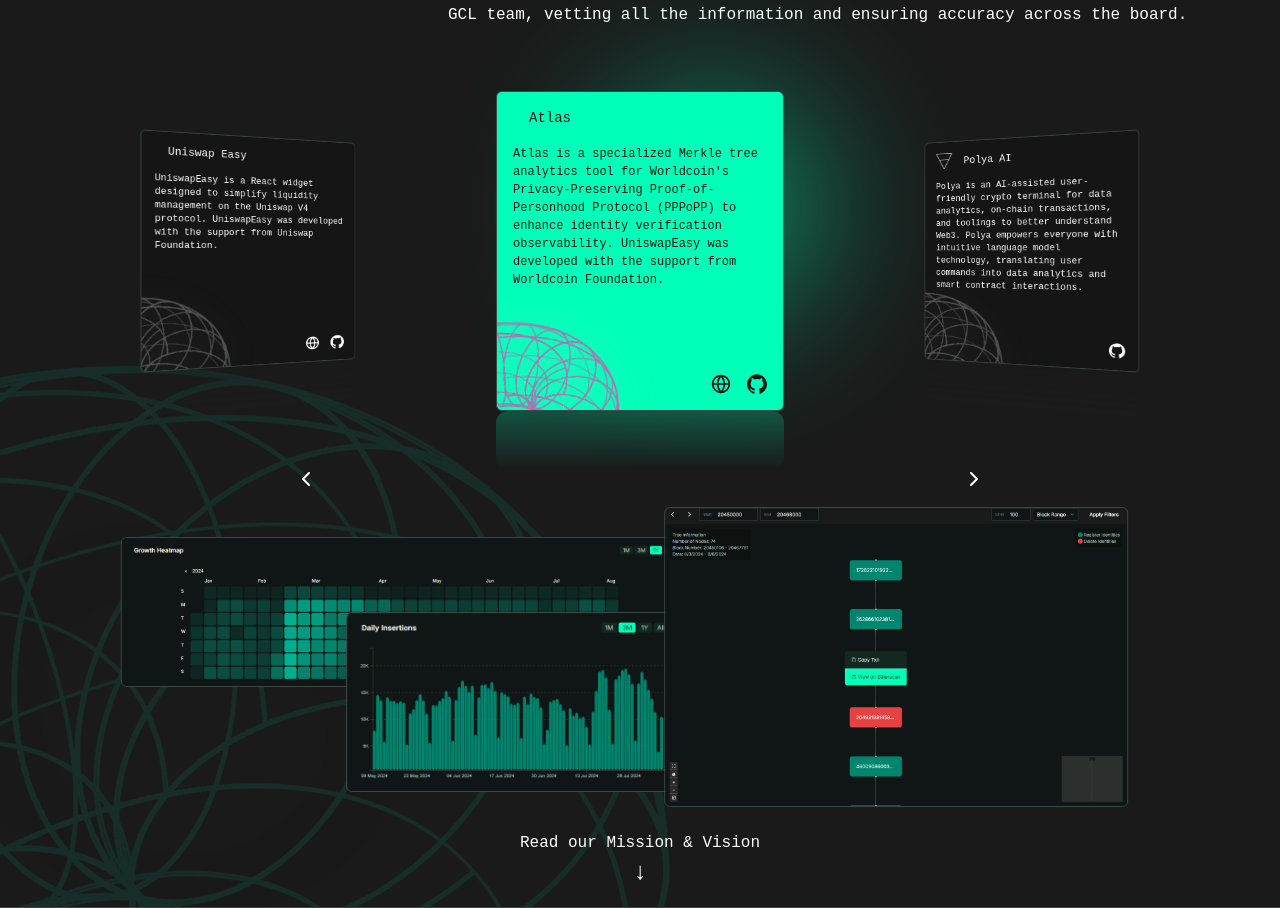
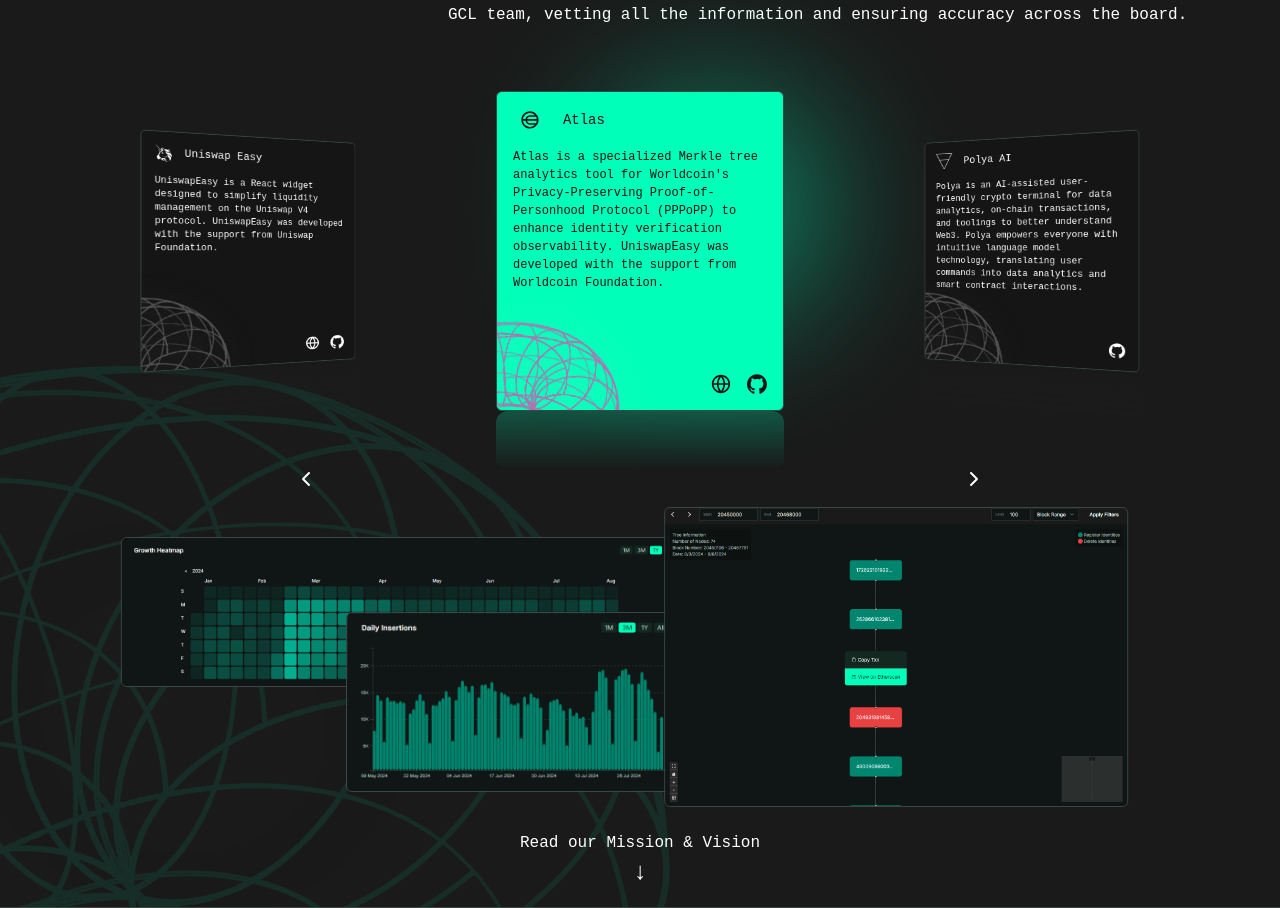
Before and after one commit to GamCap/gamcap-landing-page, a Next.js app: page / in a window 1280 px wide. Shown: the part 912-1820 px from the top of the page. Built offline with nearby package versions, Linux system fonts and the light colour scheme.

Commit message:
updated video settings for polya video, added uniswap and worldcoin logos to projects

```diff
--- /dev/null
+++ b/app/components/Icons/UniswapLogo.jsx
@@ -0,0 +1,97 @@
+import { memo } from "react";
+
+const UniswapLogo = (props) => (
+  <svg
+    xmlns="http://www.w3.org/2000/svg"
+    viewBox="0 0 168.3 193.8"
+    width="168.3"
+    height="193.8"
+    fill="none"
+    {...props}
+  >
+    <path
+      fillRule="evenodd"
+      clipRule="evenOdd"
+      fill="currentColor"
+      d="M66,44.1c-2.1-0.3-2.2-0.4-1.2-0.5c1.9-0.3,6.3,0.1,9.4,0.8c7.2,1.7,13.7,6.1,20.6,13.8l1.8,2.1l2.6-0.4
+	c11.1-1.8,22.5-0.4,32,4c2.6,1.2,6.7,3.6,7.2,4.2c0.2,0.2,0.5,1.5,0.7,2.8c0.7,4.7,0.4,8.2-1.1,10.9c-0.8,1.5-0.8,1.9-0.3,3.2
+	c0.4,1,1.6,1.7,2.7,1.7c2.4,0,4.9-3.8,6.1-9.1l0.5-2.1l0.9,1c5.1,5.7,9.1,13.6,9.7,19.2l0.2,1.5l-0.9-1.3c-1.5-2.3-2.9-3.8-4.8-5.1
+	c-3.4-2.3-7-3-16.5-3.5c-8.6-0.5-13.5-1.2-18.3-2.8c-8.2-2.7-12.4-6.2-22.1-19.1c-4.3-5.7-7-8.8-9.7-11.4
+	C79.6,48.3,73.7,45.3,66,44.1z"
+    />
+    <path
+      fillRule="evenodd"
+      clipRule="evenOdd"
+      fill="currentColor"
+      d="M140.5,56.8c0.2-3.8,0.7-6.3,1.8-8.6c0.4-0.9,0.8-1.7,0.9-1.7c0.1,0-0.1,0.7-0.4,1.5c-0.8,2.2-0.9,5.3-0.4,8.8
+	c0.7,4.5,1,5.1,5.8,10c2.2,2.3,4.8,5.2,5.8,6.4l1.7,2.2l-1.7-1.6c-2.1-2-6.9-5.8-8-6.3c-0.7-0.4-0.8-0.4-1.3,0.1
+	c-0.4,0.4-0.5,1-0.5,3.9c-0.1,4.5-0.7,7.3-2.2,10.2c-0.8,1.5-0.9,1.2-0.2-0.5c0.5-1.3,0.6-1.9,0.6-6.2c0-8.7-1-10.8-7.1-14.3
+	c-1.5-0.9-4.1-2.2-5.6-2.9c-1.6-0.7-2.8-1.3-2.7-1.3c0.2-0.2,6.1,1.5,8.4,2.5c3.5,1.4,4.1,1.5,4.5,1.4
+	C140.2,60.1,140.4,59.3,140.5,56.8z"
+    />
+    <path
+      fillRule="evenodd"
+      clipRule="evenOdd"
+      fill="currentColor"
+      d="M70.1,71.7c-4.2-5.8-6.9-14.8-6.3-21.5l0.2-2.1l1,0.2c1.8,0.3,4.9,1.5,6.4,2.4c4,2.4,5.8,5.7,7.5,13.9
+	c0.5,2.4,1.2,5.2,1.5,6.1c0.5,1.5,2.4,5,4,7.2c1.1,1.6,0.4,2.4-2.1,2.2C78.5,79.7,73.4,76.2,70.1,71.7z"
+    />
+    <path
+      fillRule="evenodd"
+      clipRule="evenOdd"
+      fill="currentColor"
+      d="M135.4,115.2c-19.8-8-26.8-14.9-26.8-26.6c0-1.7,0.1-3.1,0.1-3.1c0.1,0,0.8,0.6,1.7,1.3c4,3.2,8.5,4.6,21,6.4
+	c7.3,1.1,11.5,1.9,15.3,3.2c12.1,4,19.6,12.2,21.4,23.3c0.5,3.2,0.2,9.3-0.6,12.5c-0.7,2.5-2.7,7.1-3.2,7.2c-0.1,0-0.3-0.5-0.3-1.3
+	c-0.2-4.2-2.3-8.2-5.8-11.3C154,123.2,148.6,120.5,135.4,115.2z"
+    />
+    <path
+      fillRule="evenodd"
+      clipRule="evenOdd"
+      fill="currentColor"
+      d="M121.4,118.5c-0.2-1.5-0.7-3.4-1-4.2l-0.5-1.5l0.9,1.1c1.3,1.5,2.3,3.3,3.2,5.8c0.7,1.9,0.7,2.5,0.7,5.6
+	c0,3-0.1,3.7-0.7,5.4c-1,2.7-2.2,4.6-4.2,6.7c-3.6,3.7-8.3,5.7-15,6.6c-1.2,0.1-4.6,0.4-7.6,0.6c-7.5,0.4-12.5,1.2-17,2.8
+	c-0.6,0.2-1.2,0.4-1.3,0.3c-0.2-0.2,2.9-2,5.4-3.2c3.5-1.7,7.1-2.6,15-4c3.9-0.6,7.9-1.4,8.9-1.8C118.1,135.6,123,127.9,121.4,118.5
+	z"
+    />
+    <path
+      fillRule="evenodd"
+      clipRule="evenOdd"
+      fill="currentColor"
+      d="M130.5,134.6c-2.6-5.7-3.2-11.1-1.8-16.2c0.2-0.5,0.4-1,0.6-1c0.2,0,0.8,0.3,1.4,0.7c1.2,0.8,3.7,2.2,10.1,5.7
+	c8.1,4.4,12.7,7.8,15.9,11.7c2.8,3.4,4.5,7.3,5.3,12.1c0.5,2.7,0.2,9.2-0.5,11.9c-2.2,8.5-7.2,15.3-14.5,19.2c-1.1,0.6-2,1-2.1,1
+	c-0.1,0,0.3-1,0.9-2.2c2.4-5.1,2.7-10,0.9-15.5c-1.1-3.4-3.4-7.5-8-14.4C133.2,139.6,131.9,137.5,130.5,134.6z"
+    />
+    <path
+      fillRule="evenodd"
+      clipRule="evenOdd"
+      fill="currentColor"
+      d="M56,165.2c7.4-6.2,16.5-10.6,24.9-12c3.6-0.6,9.6-0.4,12.9,0.5c5.3,1.4,10.1,4.4,12.6,8.1
+	c2.4,3.6,3.5,6.7,4.6,13.6c0.4,2.7,0.9,5.5,1,6.1c0.8,3.6,2.4,6.4,4.4,7.9c3.1,2.3,8.5,2.4,13.8,0.4c0.9-0.3,1.7-0.6,1.7-0.5
+	c0.2,0.2-2.5,2-4.3,2.9c-2.5,1.3-4.5,1.7-7.2,1.7c-4.8,0-8.9-2.5-12.2-7.5c-0.7-1-2.1-3.9-3.3-6.6c-3.5-8.1-5.3-10.5-9.4-13.2
+	c-3.6-2.3-8.2-2.8-11.7-1.1c-4.6,2.2-5.8,8.1-2.6,11.7c1.3,1.5,3.7,2.7,5.7,3c3.7,0.5,6.9-2.4,6.9-6.1c0-2.4-0.9-3.8-3.3-4.9
+	c-3.2-1.4-6.7,0.2-6.6,3.3c0,1.3,0.6,2.1,1.9,2.7c0.8,0.4,0.8,0.4,0.2,0.3c-2.9-0.6-3.6-4.2-1.3-6.5c2.8-2.8,8.7-1.6,10.7,2.3
+	c0.8,1.6,0.9,4.8,0.2,6.8c-1.7,4.4-6.5,6.7-11.4,5.4c-3.3-0.9-4.7-1.8-8.7-5.9c-7-7.2-9.7-8.6-19.7-10.1l-1.9-0.3L56,165.2z"
+    />
+    <path
+      fill="currentColor"
+      d="M3.4,4.3c23.3,28.3,59.2,72.3,61,74.7c1.5,2,0.9,3.9-1.6,5.3c-1.4,0.8-4.3,1.6-5.7,1.6c-1.6,0-3.5-0.8-4.8-2.1
+	c-0.9-0.9-4.8-6.6-13.6-20.3c-6.7-10.5-12.4-19.2-12.5-19.3C25.8,44,25.8,44,38,65.8C45.7,79.5,48.2,84.4,48.2,85c0,1.3-0.4,2-2,3.8
+	c-2.7,3-3.9,6.4-4.8,13.5c-1,7.9-3.7,13.5-11.4,23c-4.5,5.6-5.2,6.6-6.3,8.9c-1.4,2.8-1.8,4.4-2,8c-0.2,3.8,0.2,6.2,1.3,9.8
+	c1,3.2,2.1,5.3,4.8,9.4c2.3,3.6,3.7,6.3,3.7,7.3c0,0.8,0.2,0.8,3.8,0c8.6-2,15.7-5.4,19.6-9.6c2.4-2.6,3-4,3-7.6
+	c0-2.3-0.1-2.8-0.7-4.2c-1-2.2-2.9-4-7-6.8c-5.4-3.7-7.7-6.7-8.3-10.7c-0.5-3.4,0.1-5.7,3.1-12c3.1-6.5,3.9-9.2,4.4-15.8
+	c0.3-4.2,0.8-5.9,2-7.2c1.3-1.4,2.4-1.9,5.5-2.3c5.1-0.7,8.4-2,11-4.5c2.3-2.1,3.3-4.2,3.4-7.3l0.1-2.3L70.1,77C65.4,71.6,0.3,0,0,0
+	C-0.1,0,1.5,1.9,3.4,4.3z M34.1,146.5c1.1-1.9,0.5-4.3-1.3-5.5c-1.7-1.1-4.3-0.6-4.3,0.9c0,0.4,0.2,0.8,0.8,1c0.9,0.5,1,1,0.3,2.1
+	c-0.7,1.1-0.7,2.1,0.2,2.8C31.2,148.9,33.1,148.3,34.1,146.5z"
+    />
+    <path
+      fill="currentColor"
+      d="M74.6,93.9c-2.4,0.7-4.7,3.3-5.4,5.9c-0.4,1.6-0.2,4.5,0.5,5.4c1.1,1.4,2.1,1.8,4.9,1.8
+	c5.5,0,10.2-2.4,10.7-5.3c0.5-2.4-1.6-5.7-4.5-7.2C79.3,93.7,76.2,93.4,74.6,93.9z M81,98.9c0.8-1.2,0.5-2.5-1-3.4
+	c-2.7-1.7-6.8-0.3-6.8,2.3c0,1.3,2.1,2.7,4.1,2.7C78.6,100.5,80.4,99.7,81,98.9z"
+    />
+  </svg>
+);
+
+const Memo = memo(UniswapLogo);
+
+export default Memo;
--- /dev/null
+++ b/app/components/Icons/WorldcoinLogo.jsx
@@ -0,0 +1,27 @@
+import { memo } from "react";
+
+const WorldcoinLogo = (props) => (
+  <svg
+    xmlns="http://www.w3.org/2000/svg"
+    viewBox="0 0 445.2 315.2"
+    width="445.2px"
+    height="315.2px"
+    fill="none"
+    {...props}
+  >
+    <path
+      fill="currentColor"
+      d="M327.6,115.2c-3-7.5-6.8-14.6-11.3-21.3c-20.3-30-54.7-49.7-93.6-49.7c-62.4,0-112.9,50.6-112.9,112.9
+	c0,62.4,50.6,113,112.9,113c39,0,73.3-19.7,93.6-49.7c4.5-6.6,8.2-13.7,11.3-21.2c5.2-13,8.1-27.2,8.1-42
+	C335.6,142.4,332.8,128.2,327.6,115.2z M312.5,145.7H183.2c2-7,5.7-13.2,10.7-18.1c7.6-7.6,18.1-12.3,29.7-12.3H303
+	C307.9,124.6,311.1,134.8,312.5,145.7z M222.1,66.1c25.7,0,49,10.7,65.6,27.9h-61.3c-17.5,0-33.3,7.1-44.7,18.5
+	c-8.9,8.9-15.1,20.3-17.4,33.2h-32.5C137.4,100.8,175.7,66.1,222.1,66.1z M222.1,248.4c-46.4,0-84.7-34.7-90.4-79.6h32.5
+	c5.4,29.4,31.2,51.7,62.2,51.7h61.3C271.2,237.7,247.9,248.4,222.1,248.4z M223.6,199.3c-19.2,0-35.4-12.9-40.4-30.5h129.3
+	c-1.4,10.9-4.7,21.1-9.5,30.5H223.6z"
+    />
+  </svg>
+);
+
+const Memo = memo(WorldcoinLogo);
+
+export default Memo;
--- a/app/components/Solutions/index.tsx
+++ b/app/components/Solutions/index.tsx
@@ -8,6 +8,8 @@
 import Donut from "../Icons/donut";
 import NFTBullLogo from "../Icons/NFTBullLogo";
 import PolyaLogo from "../Icons/PolyaLogo";
+import UniswapLogo from "../Icons/UniswapLogo";
+import WorldcoinLogo from "../Icons/WorldcoinLogo";
 import { AnimatedCircle } from "../AnimatedCircle";
 import ScrollToButton from "../ScrollToButton";
 import useInView from "@/app/hooks/useInView";
@@ -69,13 +71,15 @@
               live: "https://gamcap.github.io/uniswapeasy-buidler/",
               github: "https://github.com/GamCap/uniswapeasy",
               donut: true,
+              titleLogo: <UniswapLogo className="h-6 w-auto" />,
             },
             {
               title: "Atlas",
               desc: "Atlas is a specialized Merkle tree analytics tool for Worldcoin's Privacy-Preserving Proof-of-Personhood Protocol (PPPoPP) to enhance identity verification observability. UniswapEasy was developed with the support from Worldcoin Foundation.",
               github: "https://github.com/GamCap/atlas",
-              live: "https://gamcap.github.io/polya-rebirth/merkletree",
+              live: "https://atlas.gamcaplabs.com",
               donut: true,
+              titleLogo: <WorldcoinLogo className="h-6 w-auto" />,
             },
             {
               title: "Polya AI",
@@ -279,6 +283,8 @@
             controls={false}
             autoPlay
             loop
+            muted
+            playsInline
             className="border border-stroke rounded-md w-[90%] h-fit sm:w-fit sm:h-full"
             controlsList="nofullscreen"
           >
```
